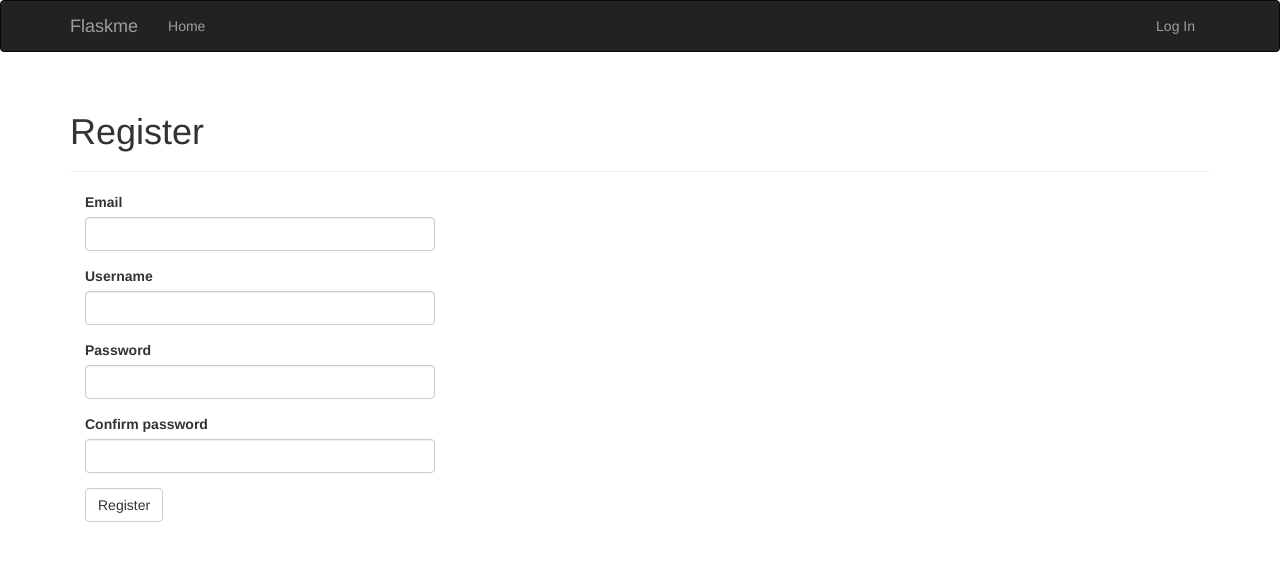
After one commit to dongchongle/flaskme, a Flask app: page /auth/register in a window 1280 px wide. The commit adds this page. Shown: the top 561 px of the page. Run offline with Flask 2, Linux system fonts and the light colour scheme; some libraries are stand-ins or nearby versions.

Commit message:
User registration

```diff
--- a/app/auth/forms.py
+++ b/app/auth/forms.py
@@ -1,9 +1,26 @@
 from flask.ext.wtf import Form
 from wtforms import StringField, PasswordField, BooleanField, SubmitField
-from wtforms.validators import Required, Length, Email
+from wtforms.validators import Required, Length, Email, Regexp, EqualTo
+from wtforms import ValidationError
+from ..models import User
 
 class LoginForm(Form):
     email = StringField('Email', validators=[Required(), Length(1, 64), Email()])
     password = PasswordField('Password', validators=[Required()])
     remember_me = BooleanField('Keep me logged in')
     submit = SubmitField('Log In')
+
+class RegistrationForm(Form):
+    email = StringField('Email', validators=[Required(), Length(1, 64), Email()])
+    username = StringField('Username', validators=[Required(), Length(1, 64), Regexp('^[A-Za-z][A-Za-z0-9_.]*$', 0, 'Usernames must have only letters,''numbers, dots or underscores')])
+    password = PasswordField('Password', validators=[Required(), EqualTo('password2', message='Password must match.')])
+    password2 = PasswordField('Confirm password', validators=[Required()])
+    submit = SubmitField('Register')
+
+    def validate_email(self, field):
+        if User.query.filter_by(email=field.data).first():
+            raise ValidationError('Email already registered.')
+
+    def validate_username(self, field):
+        if User.query.filter_by(username=field.data).first():
+            raise ValidationError('Username already in use.')
--- a/app/auth/views.py
+++ b/app/auth/views.py
@@ -1,8 +1,10 @@
 from flask import render_template, redirect, request, url_for, flash
-from flask.ext.login import login_user, logout_user, login_required
+from flask.ext.login import login_user, logout_user, login_required, current_user
 from . import auth
+from .. import db
 from ..models import User
-from .forms import LoginForm
+from ..email import send_email
+from .forms import LoginForm, RegistrationForm
 
 @auth.route('/login', methods=['GET', 'POST'])
 def login():
@@ -21,3 +23,13 @@ def logout():
     logout_user()
     flash('You have been logged out.')
     return redirect(url_for('main.index'))
+
+@auth.route('/register', methods=['GET', 'POST'])
+def register():
+    form = RegistrationForm()
+    if form.validate_on_submit():
+        user = User(email=form.email.data, username=form.username.data, password=form.password.data)
+        db.session.add(user)
+        flash('You can now login.')
+        return redirect(url_for('auth.login'))
+    return render_template('auth/register.html', form=form)
--- a/app/templates/auth/login.html
+++ b/app/templates/auth/login.html
@@ -9,5 +9,7 @@
 </div>
 <div class="col-md-4">
   {{ wtf.quick_form(form) }}
+  <br>
+  <p>New user?<a href="{{ url_for('auth.register') }}">Click here to register</a>.</p>
 </div>
 {% endblock %}
--- /dev/null
+++ b/app/templates/auth/register.html
@@ -0,0 +1,13 @@
+{% extends "base.html" %}
+{% import "bootstrap/wtf.html" as wtf %}
+
+{% block title %}Flasky - Register{% endblock %}
+
+{% block page_content %}
+<div class="page-header">
+  <h1>Register</h1>
+</div>
+<div class="col-md-4">
+  {{ wtf.quick_form(form) }}
+</div>
+{% endblock %}
```
